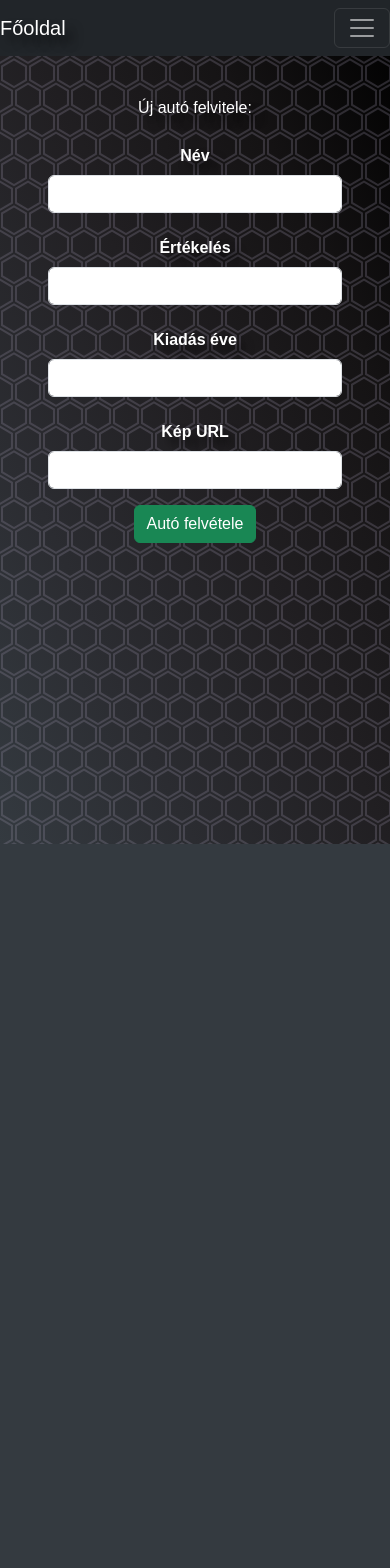
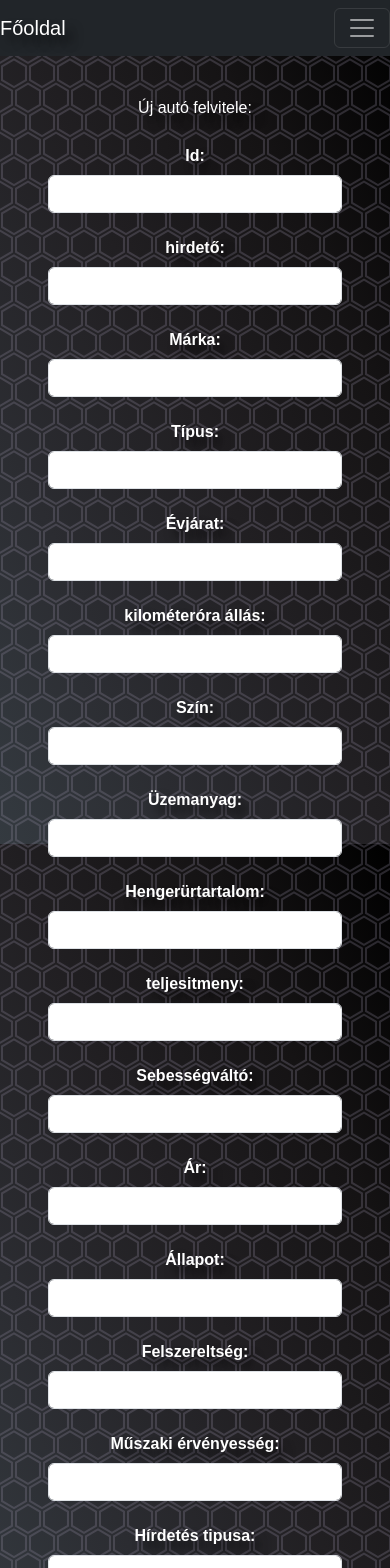
Before and after one commit to mcisti/AutokProject, a React (Create React App) app: page /newcar in a window 390 px wide. Shown: the top 1568 px of the page. Before the commit the page ends 844 px from the top, so only its background shows below. Built offline with nearby package versions, Linux system fonts and the light colour scheme.

Commit message:
new car,update menu and delete button is ready

```diff
--- a/src/CreateCar.js
+++ b/src/CreateCar.js
@@ -4,52 +4,137 @@ import { useNavigate } from 'react-router-dom'
 import Navbar from './Navbar';
 
 export default function CreateCar() {
-    const date = new Date();
-    const year = date.getFullYear()
     const navigate = useNavigate()
 
     function Post() {
-        axios.post(`${process.env.REACT_APP_URL}/api/Jarmuvek`, {
-            nev: document.getElementById("nev").value,
-            ertekeles: Number(document.getElementById("ertekeles").value),
-            kiadasEve: Number(document.getElementById("kiadasEve").value),
-            kepneve: document.getElementById("kepneve").value,
-        })
+        let newcar={
+            id: Number(document.getElementById("id").value),
+            hirdeto: document.getElementById("hirdeto").value,
+            marka: document.getElementById("marka").value,
+            tipus: document.getElementById("tipus").value,
+            evjarat: Number(document.getElementById("evjarat").value),
+            kilometer: Number(document.getElementById("kilometer").value),
+            szin: document.getElementById("szin").value,
+            motorTipus: document.getElementById("motorTipus").value,
+            motorMeret: Number(document.getElementById("motorMeret").value),
+            teljesitmeny: Number(document.getElementById("teljesitmeny").value),
+            sebessegvalto: document.getElementById("sebessegvalto").value,
+            ar: Number(document.getElementById("ar").value),
+            allapot: document.getElementById("allapot").value,
+            felszereltseg: document.getElementById("felszereltseg").value,
+            muszakiVizsga: document.getElementById("muszakiVizsga").value,
+            elojel: document.getElementById("elojel").value,
+        }
+        console.log(newcar)
+        axios.post(`${process.env.REACT_APP_URL}/api/Jarmuvek`, newcar )
             .then(function () {
+
                 navigate("/")
             })
     }
 
     return (
         <div className='p-5 content bg-whitesmoke text-center'>
-            <Navbar/>
+            <Navbar />
             <h1 className="title">Új autó felvitele:</h1>
             <form onSubmit={function (event) {
                 event.preventDefault()
                 Post()
             }}>
                 <div className='form-group row pb-3'>
-                    <label htmlFor="nev" className='col-sm-3 col-form-label'>Név</label>
+                    <label htmlFor="id" className='col-sm-3 col-form-label'>Id:</label>
                     <div className='col-sm-9'>
-                        <input type="text" className="form-control" id="nev" />
+                        <input type="number" className="form-control" id="id" />
                     </div>
                 </div>
                 <div className='form-group row pb-3'>
-                    <label htmlFor="ertekeles" className='col-sm-3 col-form-label'>Értékelés</label>
+                    <label htmlFor="hirdeto" className='col-sm-3 col-form-label'>hirdető:</label>
                     <div className='col-sm-9'>
-                        <input type="number" className="form-control" id="ertekeles" min="1" max="5" />
+                        <input type="text" className="form-control" id="hirdeto" />
                     </div>
                 </div>
                 <div className='form-group row pb-3'>
-                    <label htmlFor="kiadasEve" className='col-sm-3 col-form-label'>Kiadás éve</label>
+                    <label htmlFor="marka" className='col-sm-3 col-form-label'>Márka:</label>
                     <div className='col-sm-9'>
-                        <input type="number" className="form-control" id="kiadasEve" min="1800" max={year} />
+                        <input type="text" className="form-control" id="marka" />
                     </div>
                 </div>
                 <div className='form-group row pb-3'>
-                    <label htmlFor="kepneve" className='col-sm-3 col-form-label'>Kép URL</label>
+                    <label htmlFor="tipus" className='col-sm-3 col-form-label'>Típus:</label>
                     <div className='col-sm-9'>
-                        <input type="text" className="form-control" id="kepneve" />
+                        <input type="text" className="form-control" id="tipus" />
+                    </div>
+                </div>
+                <div className='form-group row pb-3'>
+                    <label htmlFor="evjarat" className='col-sm-3 col-form-label'>Évjárat:</label>
+                    <div className='col-sm-9'>
+                        <input type="number" className="form-control" id="evjarat" min="1" max="2025" />
+                    </div>
+                </div>
+                <div className='form-group row pb-3'>
+                    <label htmlFor="kilometer" className='col-sm-3 col-form-label'>kilométeróra állás:</label>
+                    <div className='col-sm-9'>
+                        <input type="number" className="form-control" id="kilometer" min="0" max="1000000" />
+                    </div>
+                </div>
+                <div className='form-group row pb-3'>
+                    <label htmlFor="szin" className='col-sm-3 col-form-label'>Szín:</label>
+                    <div className='col-sm-9'>
+                        <input type="text" className="form-control" id="szin" />
+                    </div>
+                </div>
+                <div className='form-group row pb-3'>
+                    <label htmlFor="motorTipus" className='col-sm-3 col-form-label'>Üzemanyag:</label>
+                    <div className='col-sm-9'>
+                        <input type="text" className="form-control" id="motorTipus" />
+                    </div>
+                </div>
+                <div className='form-group row pb-3'>
+                    <label htmlFor="motorMeret" className='col-sm-3 col-form-label'>Hengerürtartalom:</label>
+                    <div className='col-sm-9'>
+                        <input type="text" className="form-control" id="motorMeret" />
+                    </div>
+                </div>
+                <div className='form-group row pb-3'>
+                    <label htmlFor="teljesitmeny" className='col-sm-3 col-form-label'>teljesitmeny:</label>
+                    <div className='col-sm-9'>
+                        <input type="text" className="form-control" id="teljesitmeny" />
+                    </div>
+                </div>
+                <div className='form-group row pb-3'>
+                    <label htmlFor="sebessegvalto" className='col-sm-3 col-form-label'>Sebességváltó:</label>
+                    <div className='col-sm-9'>
+                        <input type="text" className="form-control" id="sebessegvalto" />
+                    </div>
+                </div>
+                <div className='form-group row pb-3'>
+                    <label htmlFor="ar" className='col-sm-3 col-form-label'>Ár:</label>
+                    <div className='col-sm-9'>
+                        <input type="text" className="form-control" id="ar" />
+                    </div>
+                </div>
+                <div className='form-group row pb-3'>
+                    <label htmlFor="allapot" className='col-sm-3 col-form-label'>Állapot:</label>
+                    <div className='col-sm-9'>
+                        <input type="text" className="form-control" id="allapot" />
+                    </div>
+                </div>
+                <div className='form-group row pb-3'>
+                    <label htmlFor="felszereltseg" className='col-sm-3 col-form-label'>Felszereltség:</label>
+                    <div className='col-sm-9'>
+                        <input type="text" className="form-control" id="felszereltseg" />
+                    </div>
+                </div>
+                <div className='form-group row pb-3'>
+                    <label htmlFor="muszakiVizsga" className='col-sm-3 col-form-label'>Műszaki érvényesség:</label>
+                    <div className='col-sm-9'>
+                        <input type="text" className="form-control" id="muszakiVizsga" />
+                    </div>
+                </div>
+                <div className='form-group row pb-3'>
+                    <label htmlFor="elojel" className='col-sm-3 col-form-label'>Hírdetés tipusa:</label>
+                    <div className='col-sm-9'>
+                        <input type="text" className="form-control" id="elojel" />
                     </div>
                 </div>
                 <button type="submit" className="btn btn-success">Autó felvétele</button>
--- a/src/UpdateCar.js
+++ b/src/UpdateCar.js
@@ -20,11 +20,22 @@ export default function UpdateCar() {
     function Put() {
         axios.put(`${process.env.REACT_APP_URL}/api/Jarmuvek/${params.id}`,
            {
-                id: Number(params.id),
-                nev: document.getElementById("nev").value,
-                ertekeles: Number(document.getElementById("ertekeles").value),
-                kiadasEve: Number(document.getElementById("kiadasEve").value),
-                kepneve: document.getElementById("kepneve").value,
+            id: Number(document.getElementById("id").value),
+            hirdeto: document.getElementById("hirdeto").value,
+            marka: document.getElementById("marka").value,
+            tipus: document.getElementById("tipus").value,
+            evjarat: Number(document.getElementById("evjarat").value),
+            kilometer: Number(document.getElementById("kilometer").value),
+            szin: document.getElementById("szin").value,
+            motorTipus: document.getElementById("motorTipus").value,
+            motorMeret: Number(document.getElementById("motorMeret").value),
+            teljesitmeny: Number(document.getElementById("teljesitmeny").value),
+            sebessegvalto: document.getElementById("sebessegvalto").value,
+            ar: Number(document.getElementById("ar").value),
+            allapot: document.getElementById("allapot").value,
+            felszereltseg: document.getElementById("felszereltseg").value,
+            muszakiVizsga: document.getElementById("muszakiVizsga").value,
+            elojel: document.getElementById("elojel").value,
             })
         .then(function() {
             navigate("/")
@@ -47,20 +58,68 @@ export default function UpdateCar() {
         Put()
     }}>
         <div className="mb-3">
-            <label htmlFor="nev" className="form-label">Név</label>
-            <input type="text" className="form-control" id="nev" defaultValue={data.name}/>
+            <label htmlFor="id" className="form-label">Id</label>
+            <input type="number" className="form-control" id="id" defaultValue={data.id}/>
         </div>
         <div className="mb-3">
-            <label htmlFor="ertekeles" className="form-label">Értékelés</label>
-            <input type="number" className="form-control" id="ertekeles" min="1" max="5" defaultValue={data.world_ch_won}/>
+            <label htmlFor="hirdeto" className="form-label">Hírdető</label>
+            <input type="text" className="form-control" id="hirdeto"  defaultValue={data.hirdeto}/>
         </div>
         <div className="mb-3">
-            <label htmlFor="kiadasEve" className="form-label">Kiadás éve</label>
-            <input type="number" className="form-control" id="kiadasEve" min="1800" max={year} defaultValue={data.kiadasEve}/>
+            <label htmlFor="marka" className="form-label">Márka</label>
+            <input type="text" className="form-control" id="marka" defaultValue={data.marka}/>
         </div>
         <div className="mb-3">
-            <label htmlFor="kepneve" className="form-label">Kép URL</label>
-            <input type="text" className="form-control" id="kepneve" defaultValue={data.kepneve}/>
+            <label htmlFor="tipus" className="form-label">Típus</label>
+            <input type="text" className="form-control" id="tipus" defaultValue={data.tipus}/>
+        </div>
+        <div className="mb-3">
+            <label htmlFor="evjarat" className="form-label">Évjárat</label>
+            <input type="number" className="form-control" id="evjarat" defaultValue={data.evjarat}/>
+        </div>
+        <div className="mb-3">
+            <label htmlFor="kilometer" className="form-label">Kilométeróra állás</label>
+            <input type="number" className="form-control" id="kilometer" defaultValue={data.kilometer}/>
+        </div>
+        <div className="mb-3">
+            <label htmlFor="szin" className="form-label">Szín</label>
+            <input type="text" className="form-control" id="szin" defaultValue={data.szin}/>
+        </div>
+        <div className="mb-3">
+            <label htmlFor="motorTipus" className="form-label">Üzemanyag</label>
+            <input type="text" className="form-control" id="motorTipus" defaultValue={data.tipus}/>
+        </div>
+        <div className="mb-3">
+            <label htmlFor="motorMeret" className="form-label">Hengerürtartalom</label>
+            <input type="number" className="form-control" id="motorMeret" defaultValue={data.motorMeret}/>
+        </div>
+        <div className="mb-3">
+            <label htmlFor="teljesitmeny" className="form-label">teljesitmeny</label>
+            <input type="number" className="form-control" id="teljesitmeny" defaultValue={data.teljesitmeny}/>
+        </div>
+        <div className="mb-3">
+            <label htmlFor="sebessegvalto" className="form-label">Sebességváltó</label>
+            <input type="text" className="form-control" id="sebessegvalto" defaultValue={data.sebessegvalto}/>
+        </div>
+        <div className="mb-3">
+            <label htmlFor="ar" className="form-label">Ár</label>
+            <input type="number" className="form-control" id="ar" defaultValue={data.ar}/>
+        </div>
+        <div className="mb-3">
+            <label htmlFor="allapot" className="form-label">Állapot</label>
+            <input type="text" className="form-control" id="allapot" defaultValue={data.allapot}/>
+        </div>
+        <div className="mb-3">
+            <label htmlFor="felszereltseg" className="form-label">Felszereltség</label>
+            <input type="text" className="form-control" id="felszereltseg" defaultValue={data.felszereltseg}/>
+        </div>
+        <div className="mb-3">
+            <label htmlFor="muszakiVizsga" className="form-label">Műszaki érvényesség</label>
+            <input type="text" className="form-control" id="muszakiVizsga" defaultValue={data.muszakiVizsga}/>
+        </div>
+        <div className="mb-3">
+            <label htmlFor="elojel" className="form-label">Hírdetés tipusa</label>
+            <input type="text" className="form-control" id="elojel" defaultValue={data.elojel}/>
         </div>
         <button type="submit" className="btn btn-primary">Film frissítése</button>
     </form>
```
Also changed, not shown: src/Card.js (+14 -13 lines).
